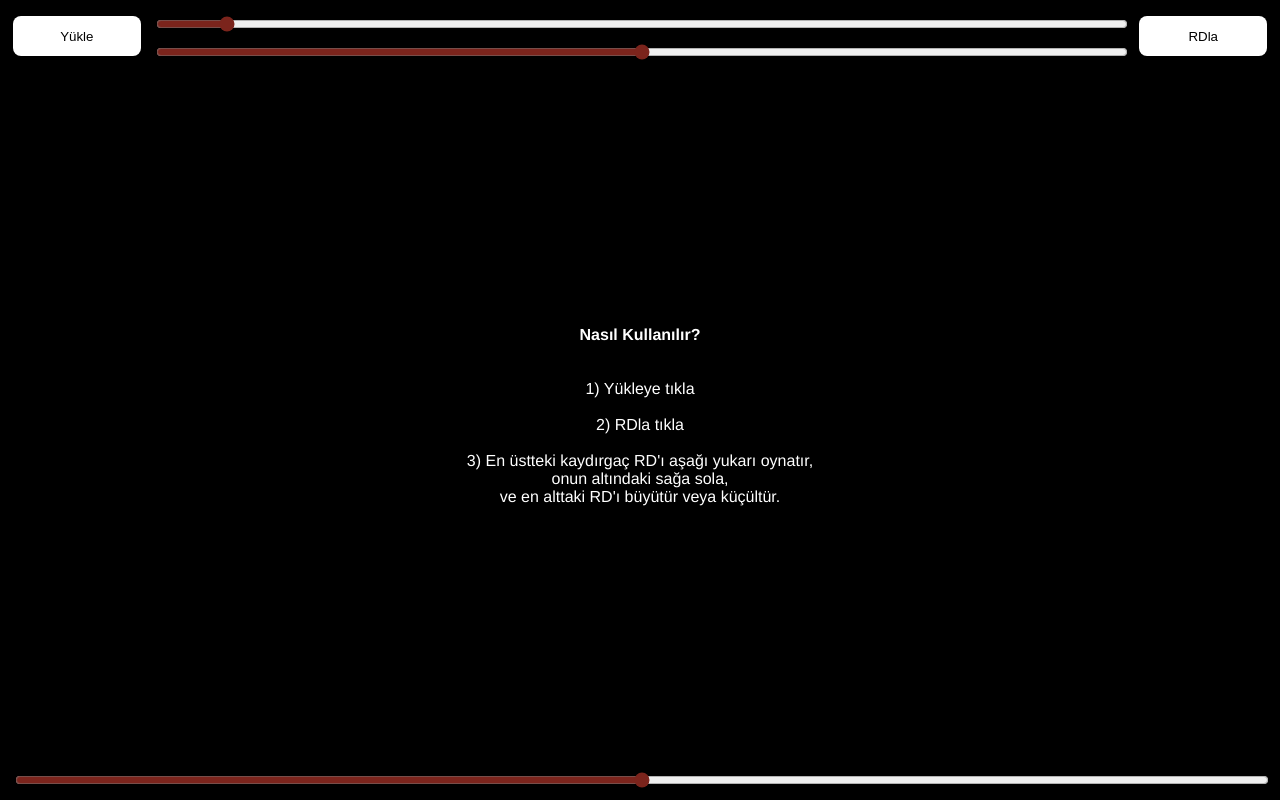
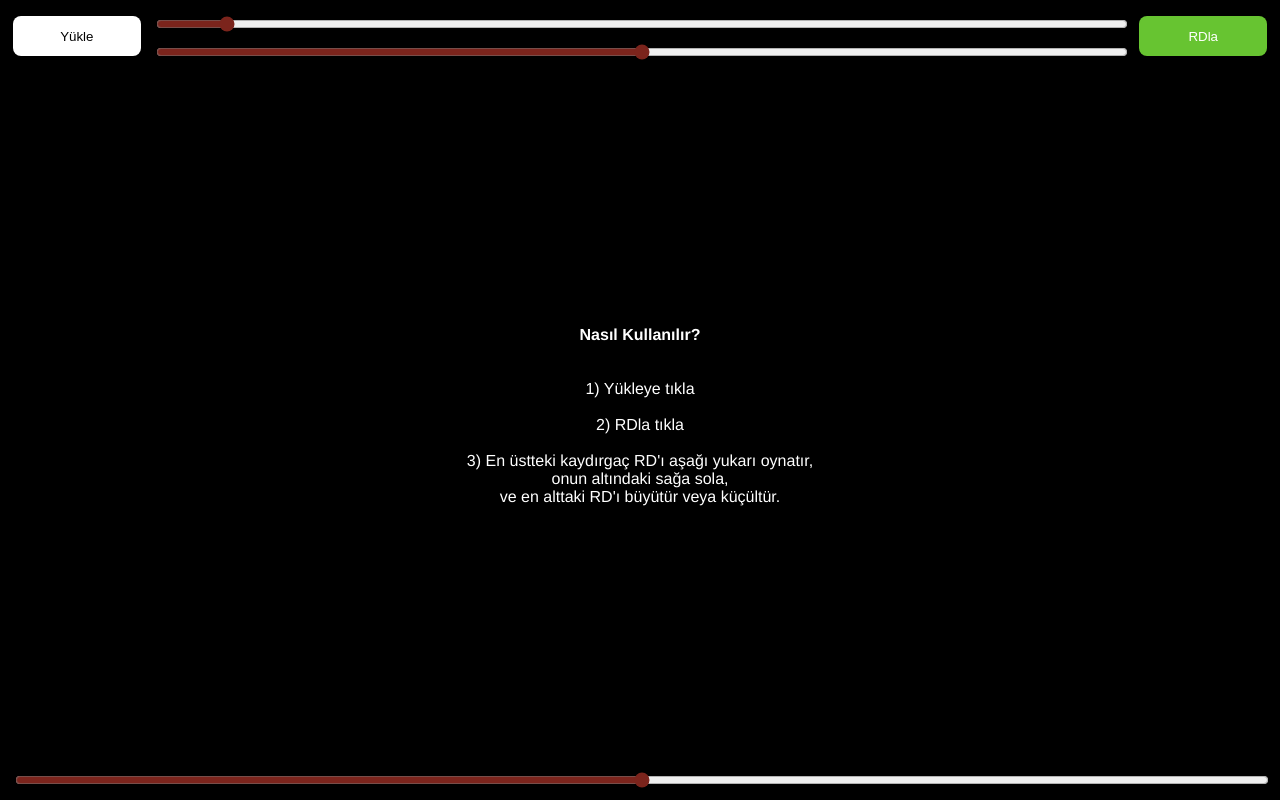
Before and after one commit to uobaygeldi/uobaygeldi.github.io, a plain HTML site: page rd/index.html in a window 1280 px wide. In both pictures the pointer is over the button "RDla". Drawn offline with Linux system fonts and the light colour scheme.

Commit message:
Update zortingen.css

```diff
--- a/rd/zortingen.css
+++ b/rd/zortingen.css
@@ -22,6 +22,12 @@
     width: 10%;
     height: 5%;
 }
+
+.right:hover {
+    background-color: rgb(103, 196, 49);
+    color: #FFF;
+}
+
 .left {
     background-color: white;
     color: black;
```
